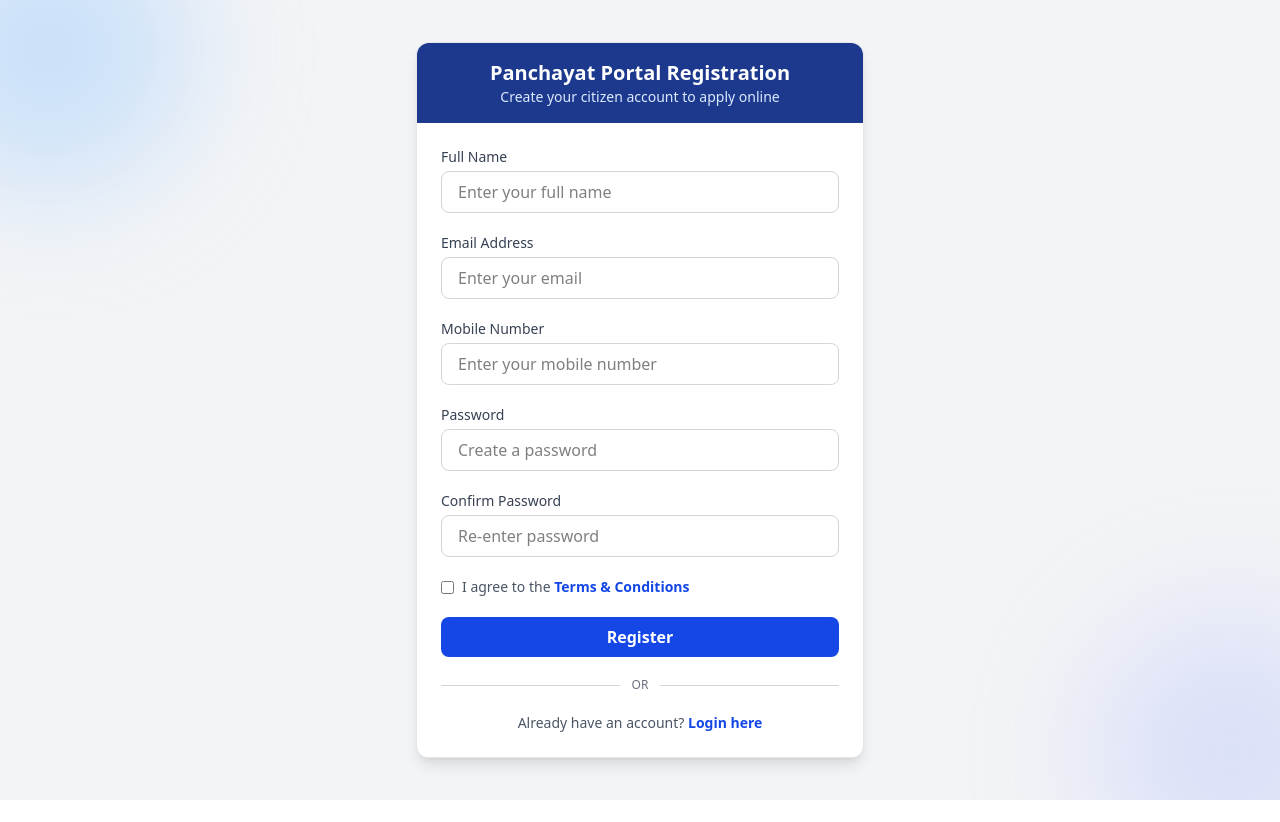
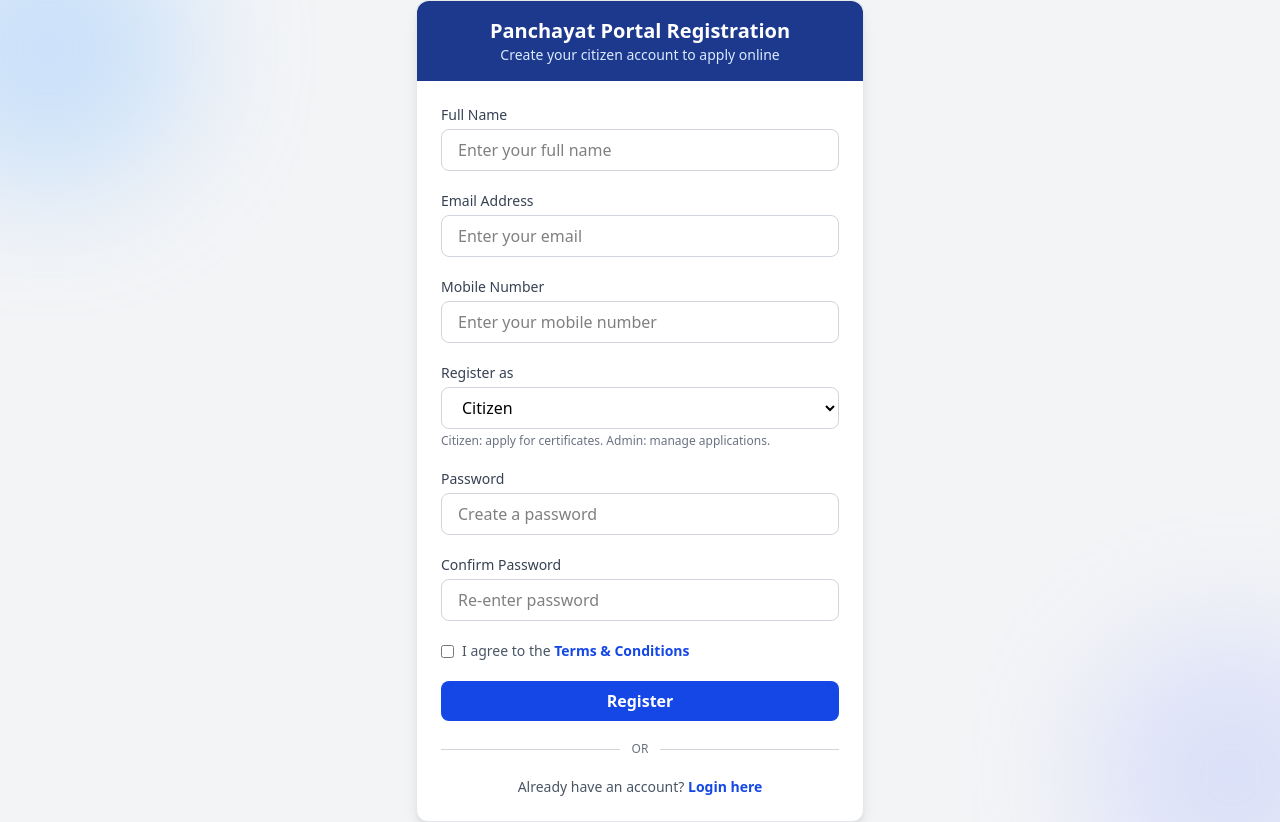
Before and after one commit to Sibasish2005/PanchayatWebApp, a Next.js app: page /register in a window 1280 px wide. Before the commit the page ends 800 px from the top, so only its background shows below. Built offline with nearby package versions, Linux system fonts and the light colour scheme.

Commit message:
dashboard update  for admin login

```diff
--- a/app/api/application/[id]/route.ts
+++ b/app/api/application/[id]/route.ts
@@ -1,3 +1,5 @@
+import { getServerSession } from "next-auth";
+import { authOptions } from "@/app/api/auth/[...nextauth]/route";
 import { connectDB } from "@/lib/db";
 import Application from "@/models/application.models";
 import { NextResponse } from "next/server";
@@ -13,6 +15,14 @@ export async function DELETE(
   context: Context
 ): Promise<NextResponse> {
   try {
+    const session = await getServerSession(authOptions);
+    if (!session?.user || (session.user as { usertype?: string }).usertype !== "admin") {
+      return NextResponse.json(
+        { success: false, message: "Only admins can delete applications" },
+        { status: 403 }
+      );
+    }
+
     await connectDB();
 
     const { id } = await context.params;
@@ -48,6 +58,14 @@ export async function DELETE(
 
 export async function PUT(request: Request, context: Context) {
   try {
+    const session = await getServerSession(authOptions);
+    if (!session?.user || (session.user as { usertype?: string }).usertype !== "admin") {
+      return NextResponse.json(
+        { success: false, message: "Only admins can update applications" },
+        { status: 403 }
+      );
+    }
+
     await connectDB();
 
     const { id } = await context.params;
--- a/app/components/dashboardComp.tsx
+++ b/app/components/dashboardComp.tsx
@@ -2,11 +2,13 @@
 
 /**
  * ===========================
- * ✅ DASHBOARD COMPONENT (ADMIN)
+ * DASHBOARD COMPONENT
+ * Admin: can delete & update. Citizen: view only.
  * ===========================
  */
 
 import React, { useEffect, useState } from "react";
+import { useSession } from "next-auth/react";
 import Loading from "./loading";
 import { MdDelete, MdEdit } from "react-icons/md";
 import toast from "react-hot-toast";
@@ -22,6 +24,9 @@ type Application = {
 };
 
 export default function DashboardComp() {
+  const { data: session, status } = useSession();
+  const isAdmin = (session?.user as { usertype?: string })?.usertype === "admin";
+
   const [apps, setApps] = useState<Application[]>([]);
   const [loading, setLoading] = useState(true);
 
@@ -134,7 +139,7 @@ export default function DashboardComp() {
     }
   };
 
-  if (loading) return <Loading />;
+  if (status === "loading" || loading) return <Loading />;
 
   return (
     <div className="px-3 sm:px-6 lg:px-10 py-6 overflow-x-hidden">
@@ -148,7 +153,9 @@ export default function DashboardComp() {
                   Dashboard
                 </h1>
                 <p className="text-sm text-white/70">
-                  Manage Panchayat applications
+                  {isAdmin
+                    ? "Manage Panchayat applications (edit & delete)"
+                    : "View Panchayat applications (read only)"}
                 </p>
               </div>
 
@@ -185,7 +192,7 @@ export default function DashboardComp() {
                           "Document",
                           "Address",
                           "Submitted",
-                          "Actions",
+                          ...(isAdmin ? ["Actions"] : []),
                         ].map((h) => (
                           <th key={h} className="p-4 text-left font-semibold">
                             {h}
@@ -197,7 +204,7 @@ export default function DashboardComp() {
                     <tbody>
                       {apps.map((app) => (
                         <tr key={app._id} className="border-t hover:bg-blue-50">
-                          {editingId === app._id ? (
+                          {editingId === app._id && isAdmin ? (
                             <>
                               {["service", "name", "mobileNo", "documentType"].map(
                                 (field) => (
@@ -262,6 +269,7 @@ export default function DashboardComp() {
                               <td className="p-4 text-xs">
                                 {new Date(app.createdAt).toLocaleString()}
                               </td>
+                              {isAdmin && (
                                 <td className="p-4 flex gap-2 justify-end">
                                   <button
                                     onClick={() => handleEdit(app)}
@@ -276,6 +284,7 @@ export default function DashboardComp() {
                                     <MdDelete />
                                   </button>
                                 </td>
+                              )}
                             </>
                           )}
                         </tr>
@@ -296,7 +305,7 @@ export default function DashboardComp() {
                         {new Date(app.createdAt).toLocaleString()}
                       </p>
 
-                      {editingId === app._id ? (
+                      {editingId === app._id && isAdmin ? (
                         <div className="mt-4 space-y-3">
                           {Object.keys(editingData).map((field) => (
                             <input
@@ -342,6 +351,7 @@ export default function DashboardComp() {
                             <b>Address:</b> {app.address}
                           </p>
 
+                          {isAdmin && (
                             <div className="mt-4 flex flex-col sm:flex-row gap-3">
                               <button
                                 onClick={() => handleEdit(app)}
@@ -356,6 +366,7 @@ export default function DashboardComp() {
                                 Delete
                               </button>
                             </div>
+                          )}
                         </>
                       )}
                     </div>
--- a/app/components/navbar.tsx
+++ b/app/components/navbar.tsx
@@ -75,7 +75,7 @@ export default function Navbar() {
               </>
             ) : (
               <button
-                onClick={() => signOut({ callbackUrl: "/login" })}
+                onClick={() => signOut({ callbackUrl: "/" })}
                 className="text-white bg-red-600 rounded-3xl px-4 py-2 text-sm"
               >
                 Logout
--- a/app/register/page.tsx
+++ b/app/register/page.tsx
@@ -11,13 +11,14 @@ export default function Page() {
     fullName: "",
     email: "",
     mobileNo: "",
+    role: "citizen" as "admin" | "citizen",
     password: "",
     confirmPassword: "",
   });
   const [loading, setLoading] = useState(false);
   const router = useRouter();
 
-  const handleChange = (e: React.ChangeEvent<HTMLInputElement>) => {
+  const handleChange = (e: React.ChangeEvent<HTMLInputElement | HTMLSelectElement>) => {
     setFormData({
       ...formData,
       [e.target.name]: e.target.value,
@@ -29,8 +30,8 @@ export default function Page() {
     console.log("Form submitted with data:", { ...formData, password: "***" });
 
     // Validation
-    if (!formData.fullName || !formData.email || !formData.mobileNo || !formData.password) {
-      toast.error("Please fill all fields");
+    if (!formData.fullName || !formData.email || !formData.mobileNo || !formData.password || !formData.role) {
+      toast.error("Please fill all fields including role");
       return;
     }
 
@@ -60,7 +61,7 @@ export default function Page() {
       // Create user data (password will be hashed on server)
       const userData = {
         username: formData.fullName,
-        usertype: "citizen", // Default user type
+        usertype: formData.role, // admin or citizen from form selection
         userId: userId, // Generate unique userId (max 20 chars)
         email: formData.email,
         mobileNo: formData.mobileNo,
@@ -232,6 +233,30 @@ export default function Page() {
             />
           </motion.div>
 
+          {/* Role Selection */}
+          <motion.div
+            initial={{ opacity: 0, x: 15 }}
+            animate={{ opacity: 1, x: 0 }}
+            transition={{ delay: 0.52, duration: 0.5 }}
+          >
+            <label className="block text-sm font-medium text-gray-700">
+              Register as
+            </label>
+            <select
+              name="role"
+              value={formData.role}
+              onChange={handleChange}
+              className="mt-1 w-full px-4 py-2 border border-gray-300 rounded-lg
+                focus:outline-none focus:ring-2 focus:ring-blue-600 bg-white"
+            >
+              <option value="citizen">Citizen</option>
+              <option value="admin">Admin</option>
+            </select>
+            <p className="mt-1 text-xs text-gray-500">
+              Citizen: apply for certificates. Admin: manage applications.
+            </p>
+          </motion.div>
+
           {/* Password */}
           <motion.div
             initial={{ opacity: 0, x: 15 }}
--- a/models/user.models.ts
+++ b/models/user.models.ts
@@ -21,7 +21,8 @@ const UserDataSchema: Schema<User> = new Schema({
     },
     usertype: {
         type: String,
-        required: true
+        required: true,
+        enum: ["admin", "citizen"]
     },
     userId: {
         type: String,
```
Also changed, not shown: app/api/auth/[...nextauth]/route.ts (line endings or trailing spaces). Lines whose indentation alone changed are shown as unchanged.
